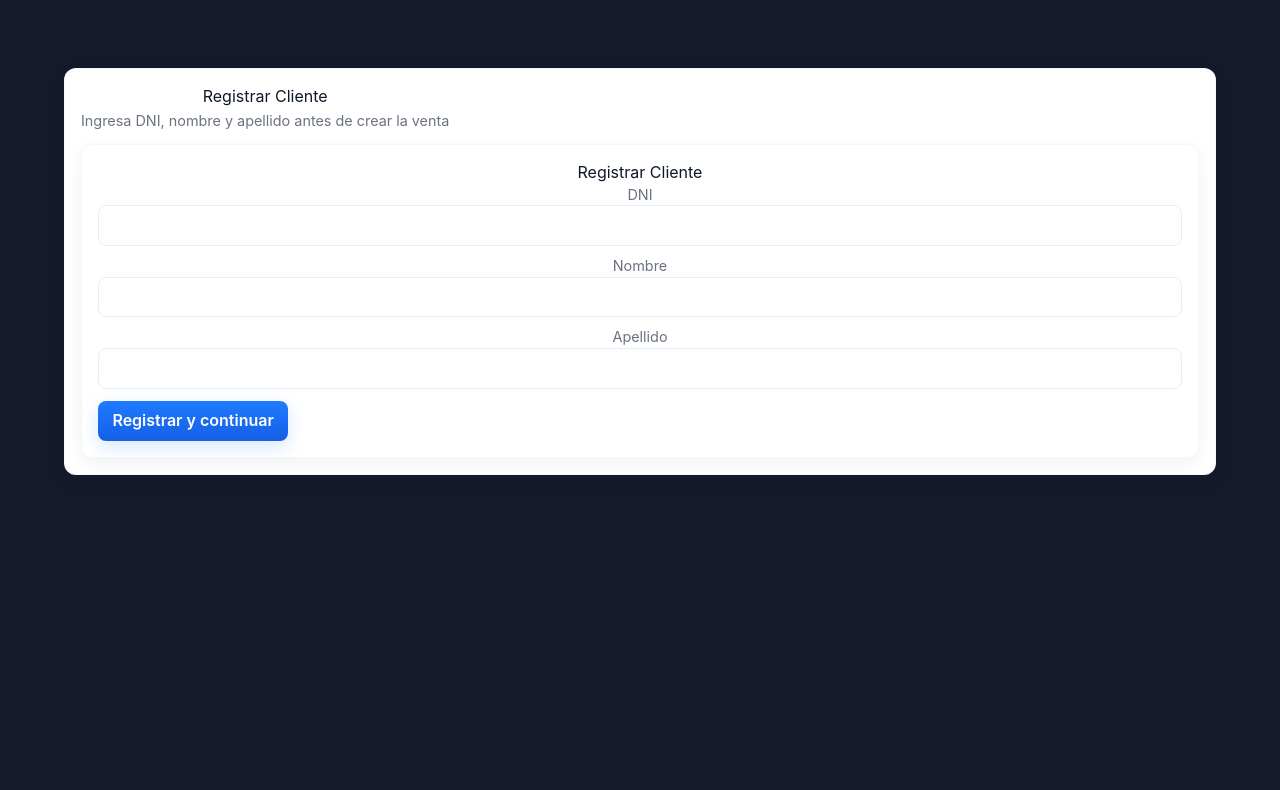
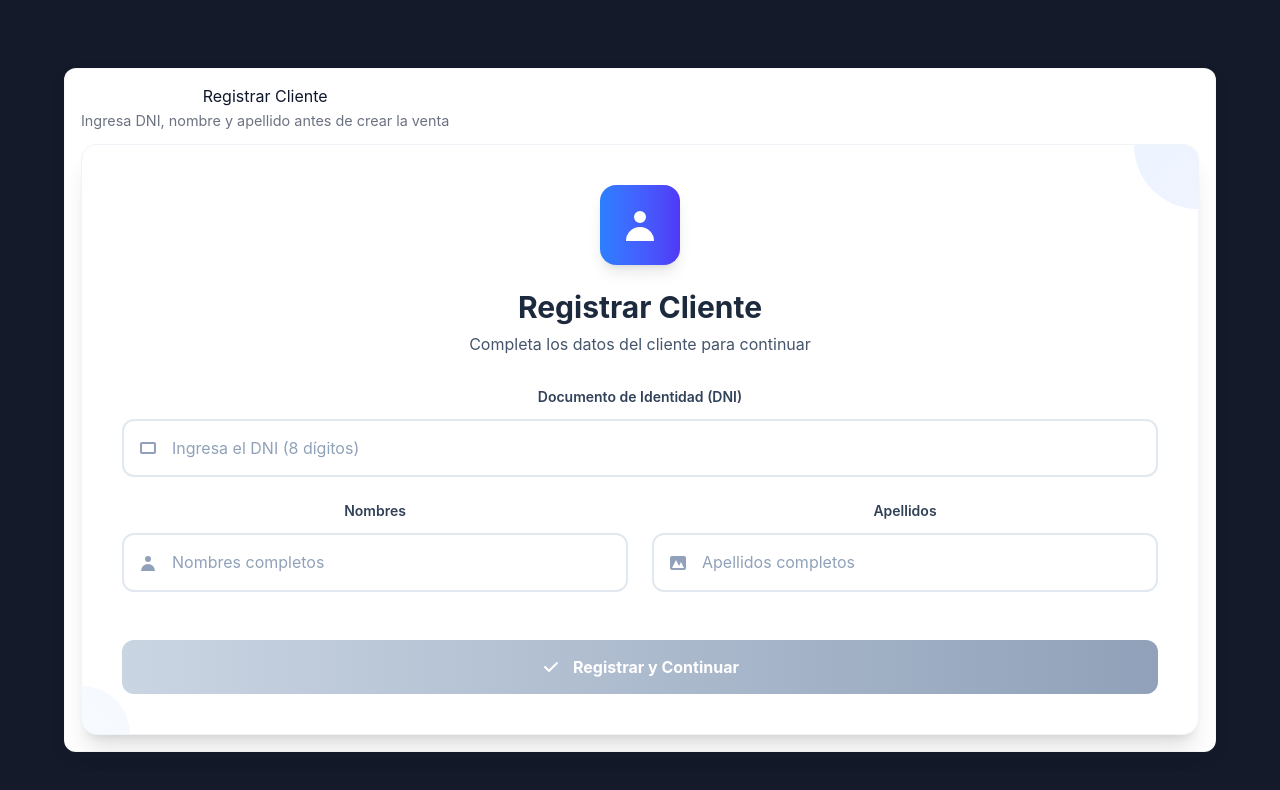
Before and after one commit to Nunu-DMG09/NunuMedic, a React app in the folder frontend/: page /ventas in a window 1280 px wide. Shown: the top 790 px of the page. Built offline with nearby package versions, Linux system fonts and the light colour scheme; the HTML template or start-up script is replaced by a standard one.

Commit message:
refactor ClienteForm component with enhanced layout, styling, and improved user guidance for better user experience

```diff
--- a/frontend/src/components/ventas/ClienteForm.jsx
+++ b/frontend/src/components/ventas/ClienteForm.jsx
@@ -12,25 +12,22 @@ export default function ClienteForm({ onCreated }) {
     if (!dni || !nombre || !apellido) return alert('DNI, nombre y apellido son requeridos');
     setLoading(true);
     try {
-      // Buscar cliente existente por DNI (si la API no soporta filtro, traer todos y filtrar)
+      // Buscar cliente existente por DNI
       try {
         const resList = await api.get('/api/clientes', { validateStatus: false });
         const list = Array.isArray(resList.data) ? resList.data : (resList.data?.data ?? resList.data?.clientes ?? []);
         const found = (list || []).find(c => String(c.dni) === String(dni));
         if (found) {
-          // cliente ya existe -> usarlo directamente
           onCreated(found);
           return;
         }
       } catch (err) {
-        // si falla la consulta de clientes, continuar intentando crear (no bloquear)
         console.warn('No se pudo buscar cliente por DNI, se intentará crear', err);
       }
 
       // Crear cliente nuevo
       const payload = { dni, nombre, apellido };
       const res = await api.post('/api/clientes/create', payload);
-      // Backend puede devolver el objeto o id; normalizamos
       const created = res?.data?.data ?? res?.data ?? null;
       let clienteObj = null;
       if (created && created.id_cliente) clienteObj = created;
@@ -48,27 +45,113 @@ export default function ClienteForm({ onCreated }) {
   }
 
   return (
-    <div className="card" style={{ padding: 16 }}>
-      <h3 style={{ marginTop: 0 }}>Registrar Cliente</h3>
-      <form onSubmit={handleSubmit}>
-        <div style={{ marginBottom: 8 }}>
-          <label className="small-muted">DNI</label>
-          <input value={dni} onChange={e => setDni(e.target.value)} className="input" maxLength={8} />
+    <div className="bg-white rounded-2xl shadow-xl border border-slate-200/50 p-10 relative overflow-hidden">
+      {/* Decorative elements */}
+      <div className="absolute top-0 right-0 w-32 h-32 bg-gradient-to-br from-blue-100 to-indigo-100 rounded-full -translate-y-16 translate-x-16 opacity-50"></div>
+      <div className="absolute bottom-0 left-0 w-24 h-24 bg-gradient-to-tr from-slate-100 to-blue-100 rounded-full translate-y-12 -translate-x-12 opacity-30"></div>
+
+      <div className="relative">
+        {/* Header */}
+        <div className="text-center mb-8">
+          <div className="w-20 h-20 bg-gradient-to-r from-blue-500 to-indigo-600 rounded-2xl flex items-center justify-center mx-auto mb-6 shadow-lg">
+            <svg className="w-10 h-10 text-white" fill="currentColor" viewBox="0 0 20 20">
+              <path fillRule="evenodd" d="M10 9a3 3 0 100-6 3 3 0 000 6zm-7 9a7 7 0 1114 0H3z" clipRule="evenodd"/>
+            </svg>
+          </div>
+          <h2 className="text-3xl font-bold text-slate-800 mb-2">Registrar Cliente</h2>
+          <p className="text-slate-600">Completa los datos del cliente para continuar</p>
         </div>
-        <div style={{ marginBottom: 8 }}>
-          <label className="small-muted">Nombre</label>
-          <input value={nombre} onChange={e => setNombre(e.target.value)} className="input" />
-        </div>
-        <div style={{ marginBottom: 8 }}>
-          <label className="small-muted">Apellido</label>
-          <input value={apellido} onChange={e => setApellido(e.target.value)} className="input" />
-        </div>
-        <div style={{ display: 'flex', gap: 8, marginTop: 12 }}>
-          <button type="submit" className="btn btn-primary" disabled={loading}>
-            {loading ? 'Procesando…' : 'Registrar y continuar'}
-          </button>
-        </div>
-      </form>
+
+        <form onSubmit={handleSubmit} className="space-y-6">
+          <div className="grid grid-cols-1 md:grid-cols-2 gap-6">
+            <div className="md:col-span-2">
+              <label className="block text-sm font-semibold text-slate-700 mb-3">
+                Documento de Identidad (DNI)
+              </label>
+              <div className="relative">
+                <div className="absolute inset-y-0 left-0 pl-4 flex items-center pointer-events-none">
+                  <svg className="w-5 h-5 text-slate-400" fill="currentColor" viewBox="0 0 20 20">
+                    <path fillRule="evenodd" d="M4 4a2 2 0 00-2 2v8a2 2 0 002 2h12a2 2 0 002-2V6a2 2 0 00-2-2H4zm0 2h12v8H4V6z" clipRule="evenodd"/>
+                  </svg>
+                </div>
+                <input
+                  type="text"
+                  value={dni}
+                  onChange={e => setDni(e.target.value)}
+                  maxLength={8}
+                  placeholder="Ingresa el DNI (8 dígitos)"
+                  className="w-full pl-12 pr-4 py-4 border-2 border-slate-200 rounded-xl bg-white text-slate-800 placeholder-slate-400 focus:outline-none focus:ring-4 focus:ring-blue-100 focus:border-blue-500 transition-all duration-200"
+                />
+              </div>
+            </div>
+
+            <div>
+              <label className="block text-sm font-semibold text-slate-700 mb-3">
+                Nombres
+              </label>
+              <div className="relative">
+                <div className="absolute inset-y-0 left-0 pl-4 flex items-center pointer-events-none">
+                  <svg className="w-5 h-5 text-slate-400" fill="currentColor" viewBox="0 0 20 20">
+                    <path fillRule="evenodd" d="M10 9a3 3 0 100-6 3 3 0 000 6zm-7 9a7 7 0 1114 0H3z" clipRule="evenodd"/>
+                  </svg>
+                </div>
+                <input
+                  type="text"
+                  value={nombre}
+                  onChange={e => setNombre(e.target.value)}
+                  placeholder="Nombres completos"
+                  className="w-full pl-12 pr-4 py-4 border-2 border-slate-200 rounded-xl bg-white text-slate-800 placeholder-slate-400 focus:outline-none focus:ring-4 focus:ring-blue-100 focus:border-blue-500 transition-all duration-200"
+                />
+              </div>
+            </div>
+
+            <div>
+              <label className="block text-sm font-semibold text-slate-700 mb-3">
+                Apellidos
+              </label>
+              <div className="relative">
+                <div className="absolute inset-y-0 left-0 pl-4 flex items-center pointer-events-none">
+                  <svg className="w-5 h-5 text-slate-400" fill="currentColor" viewBox="0 0 20 20">
+                    <path fillRule="evenodd" d="M4 3a2 2 0 00-2 2v10a2 2 0 002 2h12a2 2 0 002-2V5a2 2 0 00-2-2H4zm12 12H4l4-8 3 6 2-4 3 6z" clipRule="evenodd"/>
+                  </svg>
+                </div>
+                <input
+                  type="text"
+                  value={apellido}
+                  onChange={e => setApellido(e.target.value)}
+                  placeholder="Apellidos completos"
+                  className="w-full pl-12 pr-4 py-4 border-2 border-slate-200 rounded-xl bg-white text-slate-800 placeholder-slate-400 focus:outline-none focus:ring-4 focus:ring-blue-100 focus:border-blue-500 transition-all duration-200"
+                />
+              </div>
+            </div>
+          </div>
+
+          <div className="pt-6">
+            <button
+              type="submit"
+              disabled={loading || !dni || !nombre || !apellido}
+              className="w-full bg-gradient-to-r from-blue-600 to-indigo-600 hover:from-blue-700 hover:to-indigo-700 disabled:from-slate-300 disabled:to-slate-400 text-white font-bold py-4 px-8 rounded-xl shadow-lg hover:shadow-xl disabled:shadow-none transition-all duration-200 hover:scale-[1.02] disabled:scale-100 disabled:cursor-not-allowed"
+            >
+              {loading ? (
+                <span className="flex items-center justify-center gap-3">
+                  <svg className="animate-spin w-5 h-5" fill="none" viewBox="0 0 24 24">
+                    <circle className="opacity-25" cx="12" cy="12" r="10" stroke="currentColor" strokeWidth="4"/>
+                    <path className="opacity-75" fill="currentColor" d="M4 12a8 8 0 018-8V0C5.373 0 0 5.373 0 12h4zm2 5.291A7.962 7.962 0 014 12H0c0 3.042 1.135 5.824 3 7.938l3-2.647z"/>
+                  </svg>
+                  Procesando...
+                </span>
+              ) : (
+                <span className="flex items-center justify-center gap-3">
+                  <svg className="w-5 h-5" fill="currentColor" viewBox="0 0 20 20">
+                    <path fillRule="evenodd" d="M16.707 5.293a1 1 0 010 1.414l-8 8a1 1 0 01-1.414 0l-4-4a1 1 0 011.414-1.414L8 12.586l7.293-7.293a1 1 0 011.414 0z" clipRule="evenodd"/>
+                  </svg>
+                  Registrar y Continuar
+                </span>
+              )}
+            </button>
+          </div>
+        </form>
+      </div>
     </div>
   );
 }
```
